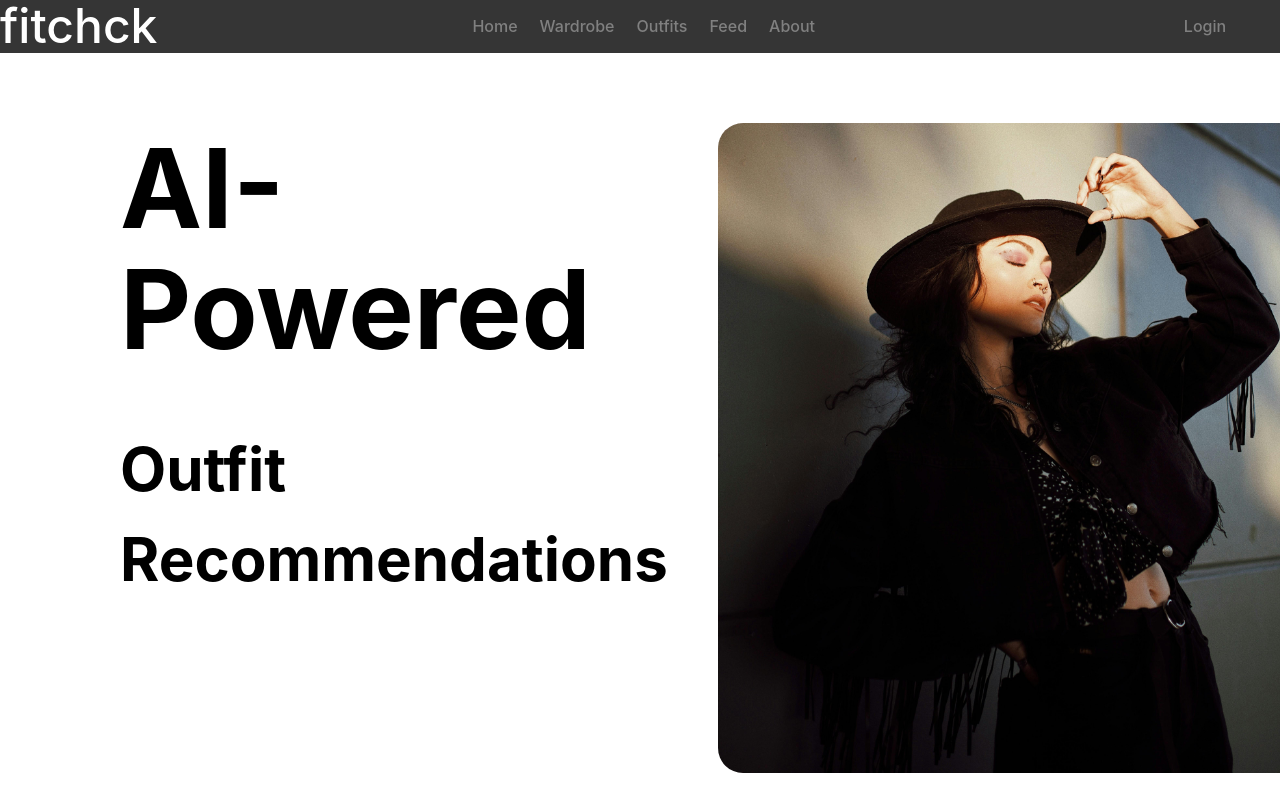
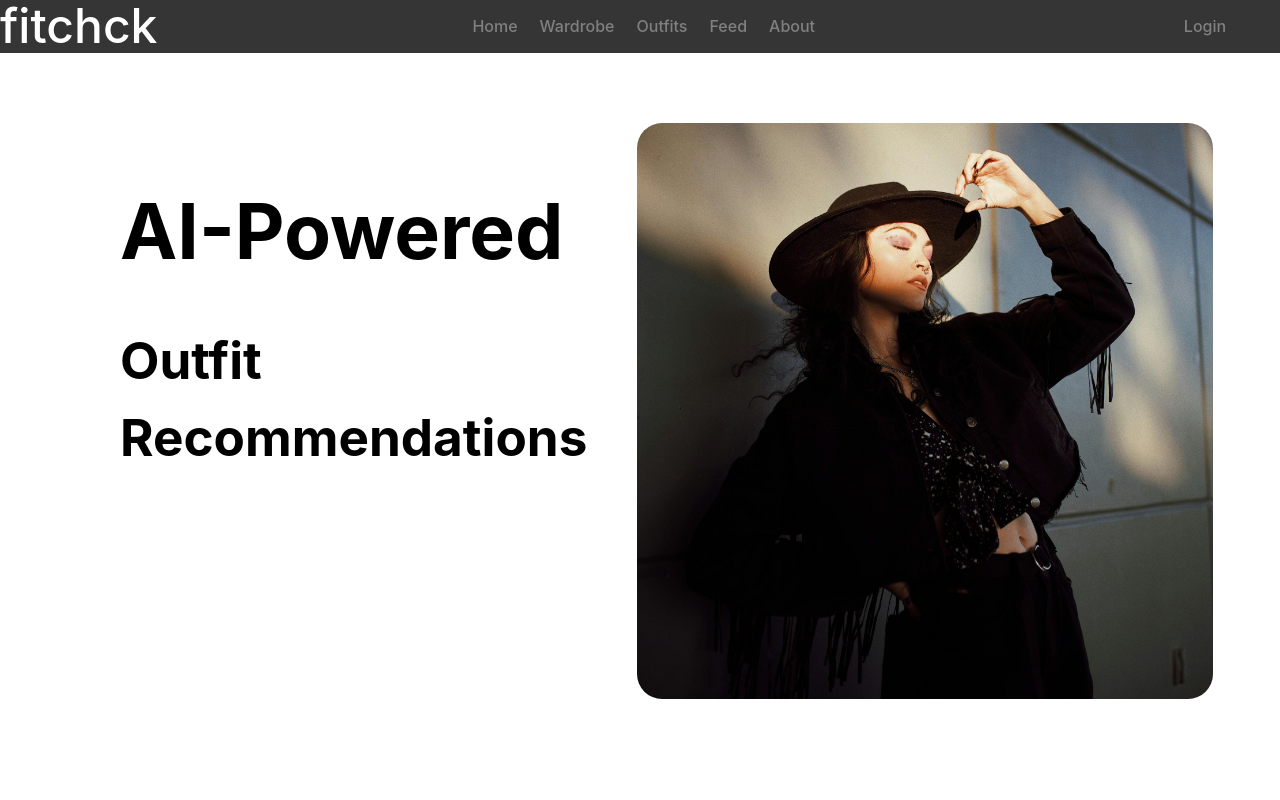
Before and after one commit to dwu006/fashionapp, a React (Vite) app: page / in a window 1280 px wide. Shown: the top 800 px of the page. Built offline with nearby package versions, Linux system fonts and the light colour scheme.

Commit message:
Made Homepage profile image not get cut off when window half-screened and headers shrink

```diff
--- a/src/styles/HomePage.css
+++ b/src/styles/HomePage.css
@@ -10,7 +10,7 @@
    Heading Styles
    ============================ */
 .main-heading {
-    font-size: 110px;
+    font-size: clamp(40px, 6vw, 110px);
     font-weight: bold;
     margin-top: 0px; /* Removes extra space above */
     padding-top: 0px; /* Ensures no extra padding */
@@ -19,7 +19,7 @@
 
 
 .sub-heading {
-    font-size: 60px; /* Secondary heading */
+    font-size: clamp(24px, 4vw, 60px); /* Secondary heading */
     font-weight: bold;
 }
 
@@ -33,9 +33,12 @@ h1, h2 {
    Profile Image
    ============================ */
 .profile-image {
-    width: 650px;
+    width: 100%;
+    max-width: min(650px, 45vw);
+    height: auto;
     border-radius: 25px;
-    flex-shrink: 0; /* Prevents the image from shrinking */
+    object-fit: cover;
+    flex-shrink: 1; /* allowsshrinking */
     margin: 20px 0;
 }
 
```
